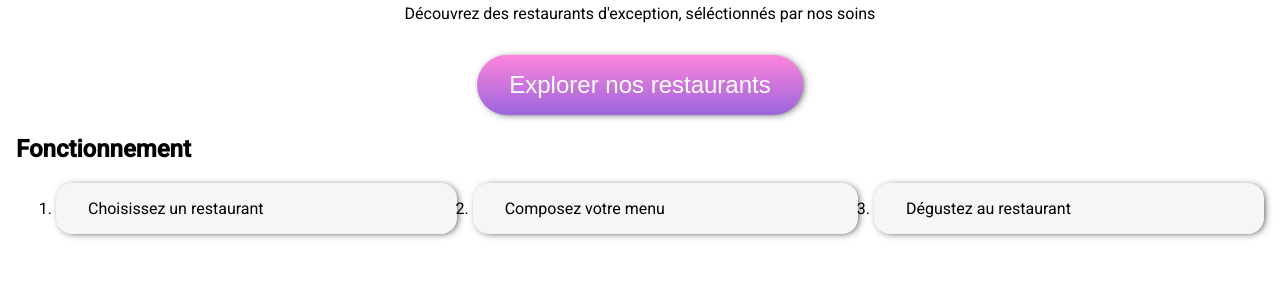
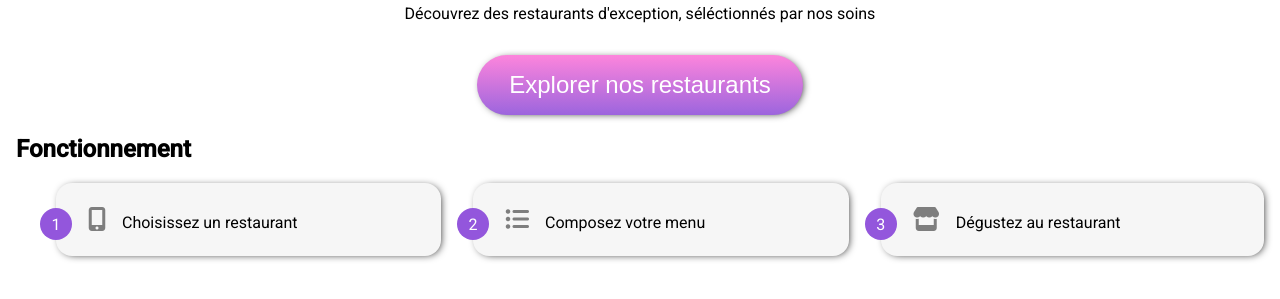
Before and after one commit to Omar-will/Ohmyfood, a website: page index.html in a window 1280 px wide. Shown: the part 311-610 px from the top of the page. Drawn offline with Linux system fonts and the light colour scheme; a web font is replaced by a local one.

Commit message:
add counter to tuto bullet points

```diff
--- a/index.html
+++ b/index.html
@@ -31,9 +31,9 @@
         <section class="tuto">
           <h2>Fonctionnement</h2>
           <ol>
-            <li>Choisissez un restaurant</li>
-            <li>Composez votre menu</li>
-            <li>Dégustez au restaurant</li>
+            <li><i class="fas fa-mobile-alt"></i>Choisissez un restaurant</li>
+            <li><i class="fas fa-list-ul"></i>Composez votre menu</li>
+            <li><i class="fas fa-store"></i>Dégustez au restaurant</li>
           </ol>
         </section>
     </main>
--- a/sass/layouts/tuto.scss
+++ b/sass/layouts/tuto.scss
@@ -1,23 +1,48 @@
 @use "../utils/box-shadow";
 @use "../utils/zoom";
+@use "../utils/variables";
+@use "../utils/colors";
+
+
 
 .tuto {
+  counter-reset: steps;
   & ol {
     display: flex;
-    flex-wrap: wrap;
-    gap: 1rem;
-    @media (max-width: 767px) {
+    gap: 2rem;
+    @media (max-width: 1000px) {
       flex-direction: column;
     }
   }
   & li {
+    position: relative;
+    &::before {
+      content: counter(steps);
+      counter-increment: steps;
+      color: white;
+      background-color: colors.$purple;
+      width: 2 * variables.$tuto-bullet-height;
+      height: 2 * variables.$tuto-bullet-height;
+      display: grid;
+      place-items: center;
+      border-radius: 50%;
+      position: absolute;
+      bottom: variables.$tuto-bullet-height;
+      left: -1 * variables.$tuto-bullet-height;
+    }
+    list-style-type: none;
     background-color: #f6f6f6;
-    padding: 1rem 2rem;
+    padding: 1.5rem 2rem;
     flex-grow: 1;
     border-radius: 1rem;
     @include box-shadow.base-shadow;
     &:hover {
     @include zoom.transform-zoom;
     }
+    & i.fas {
+    margin-right: 1rem;
+    color: colors.$lightgrey;
+    font-size: 1.5rem;
+    }
   }
 }
--- /dev/null
+++ b/sass/utils/colors.scss
@@ -0,0 +1,2 @@
+$lightgrey:#7e7e7e;
+$purple: #9356dc;
--- /dev/null
+++ b/sass/utils/variables.scss
@@ -0,0 +1 @@
+$tuto-bullet-height: 1rem;
```
Also changed, not shown: sass/base.scss (+4 -4 lines), styles.css, 1 other file.
